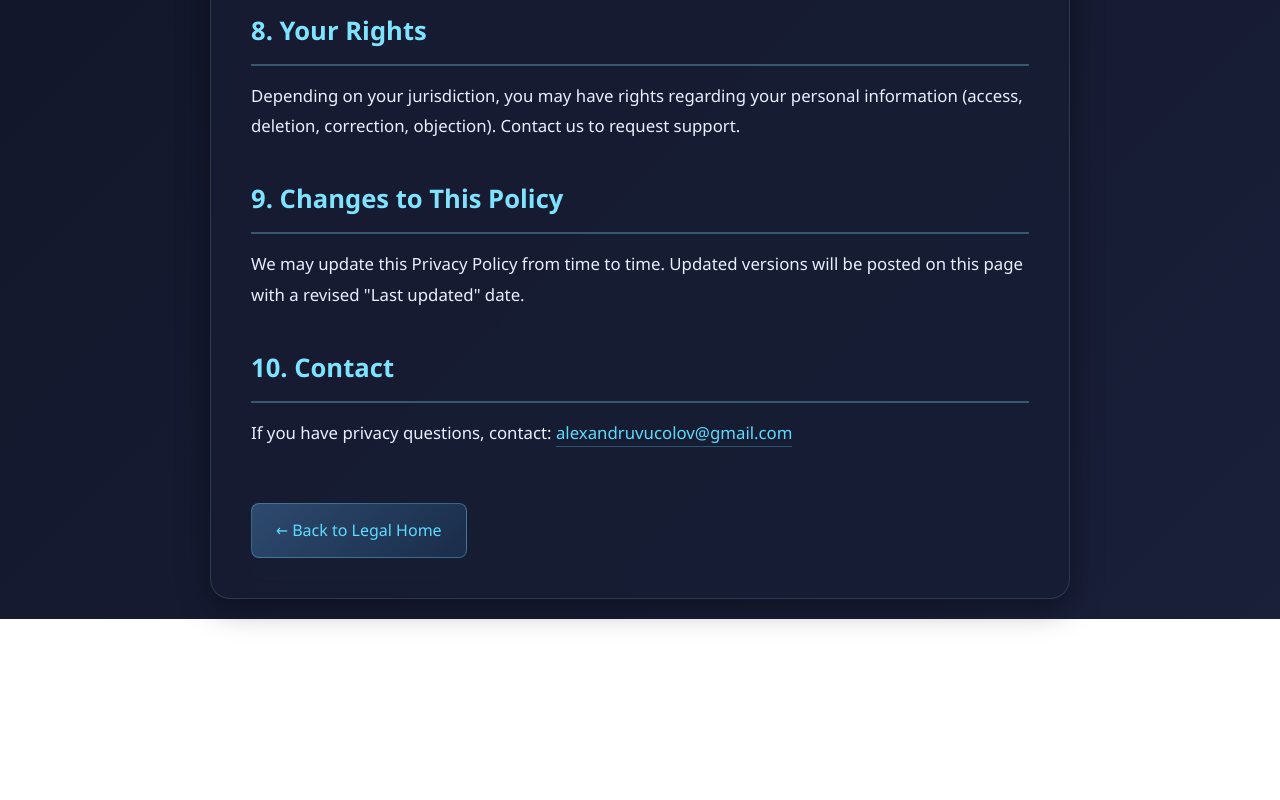
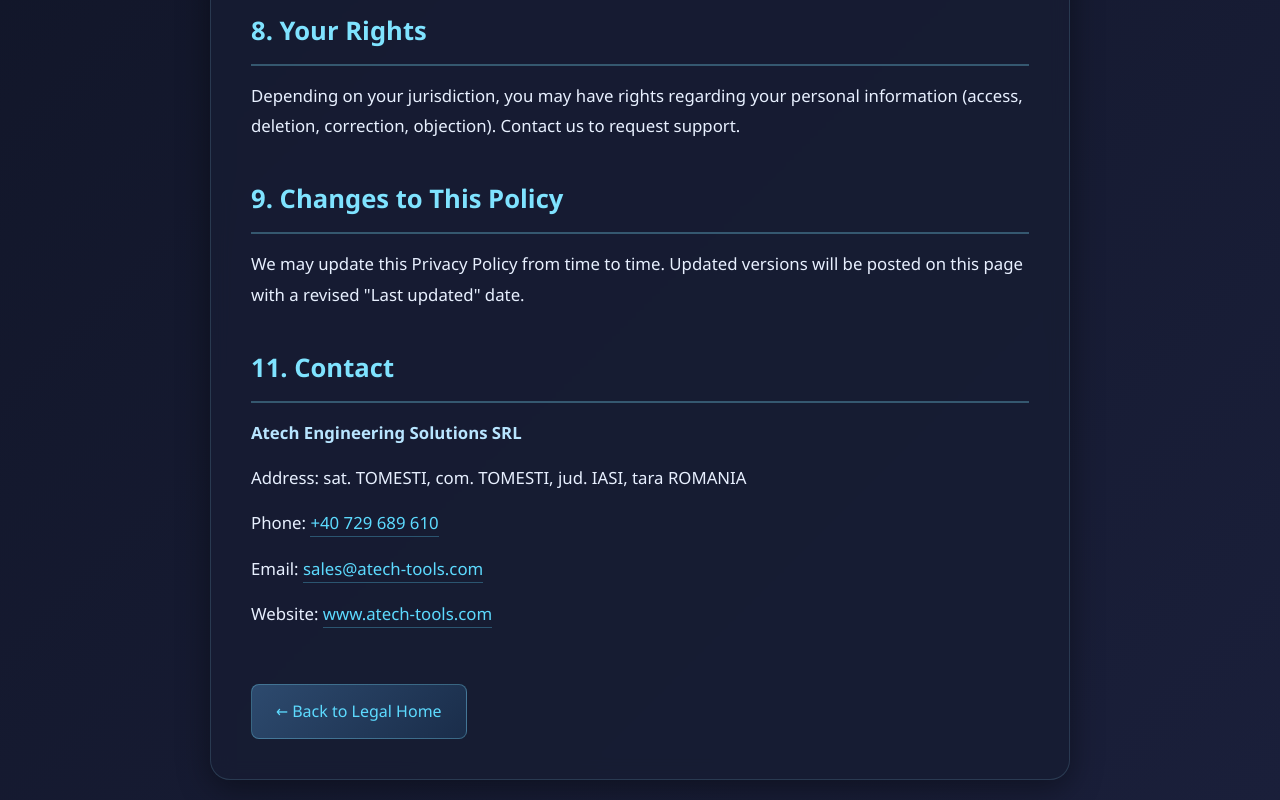
Before and after one commit to alexandruvucolov/blockrumble-legal, a plain HTML site: page privacy.html in a window 1280 px wide. Shown: the part 2099-2899 px from the top of the page. Before the commit the page ends 2718 px from the top, so only its background shows below. Drawn offline with Linux system fonts and the light colour scheme.

Commit message:
Fix contact information - add complete Atech Engineering Solutions SRL details

```diff
--- a/privacy.html
+++ b/privacy.html
@@ -166,8 +166,12 @@
   <h2>9. Changes to This Policy</h2>
   <p>We may update this Privacy Policy from time to time. Updated versions will be posted on this page with a revised "Last updated" date.</p>
 
-  <h2>10. Contact</h2>
-  <p>If you have privacy questions, contact: <a href="mailto:alexandruvucolov@gmail.com">alexandruvucolov@gmail.com</a></p>
+  <h2>11. Contact</h2>
+  <p><strong>Atech Engineering Solutions SRL</strong></p>
+  <p>Address: sat. TOMESTI, com. TOMESTI, jud. IASI, tara ROMANIA</p>
+  <p>Phone: <a href="tel:+40729689610">+40 729 689 610</a></p>
+  <p>Email: <a href="mailto:sales@atech-tools.com">sales@atech-tools.com</a></p>
+  <p>Website: <a href="https://www.atech-tools.com" target="_blank" rel="noopener">www.atech-tools.com</a></p>
 
     <a href="index.html" class="back-link">← Back to Legal Home</a>
   </div>
```
